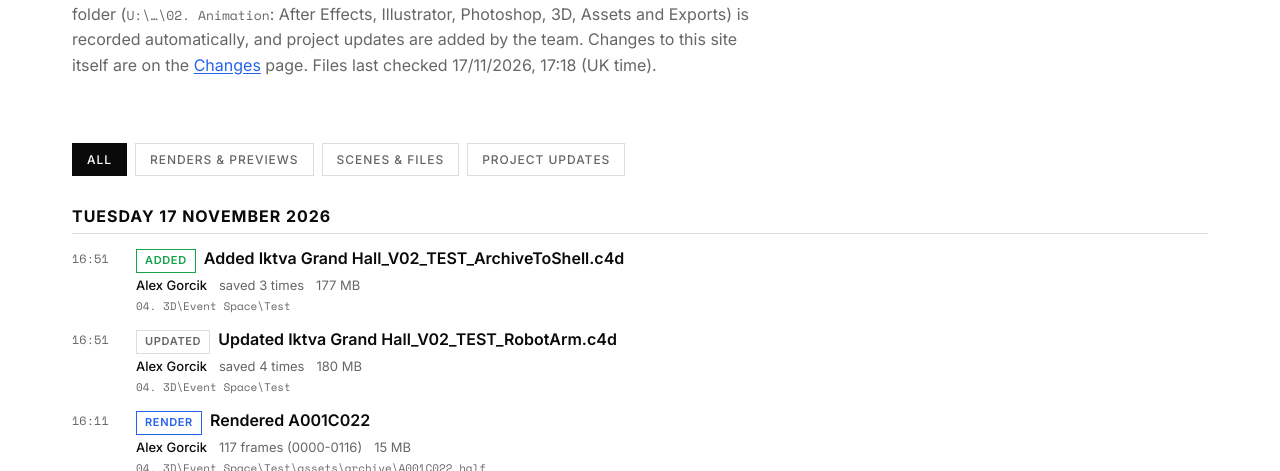
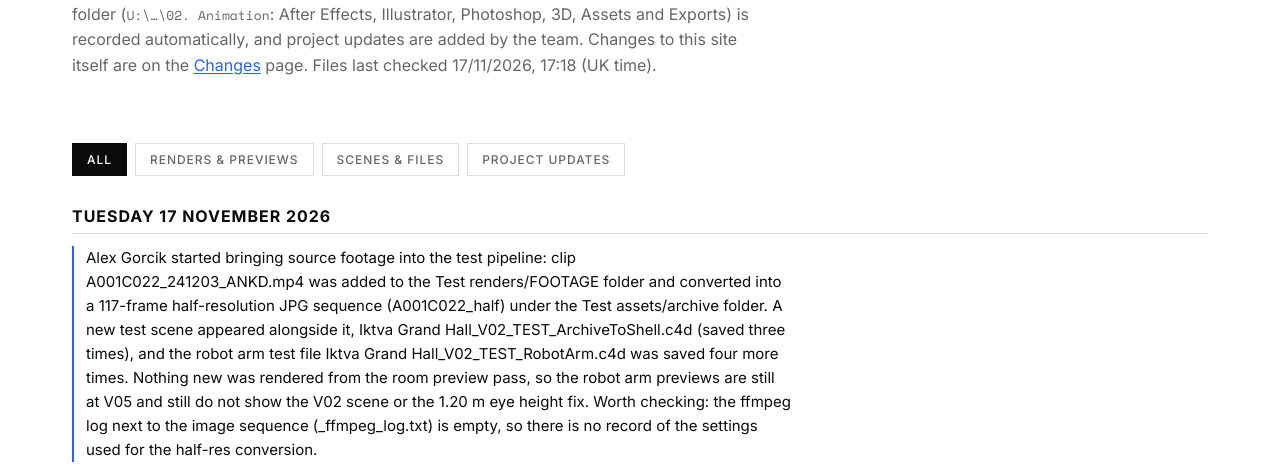
Before and after one commit to rd-code-storage/iktva, an Astro site: page /iktva/timeline in a window 1280 px wide. Shown: the part 269-740 px from the top of the page. Built offline with nearby package versions, Linux system fonts and the light colour scheme; Astro itself is replaced by a stand-in of ours.

Commit message:
Daily summary 17/11/2026
Co-Authored-By: Claude <noreply@anthropic.com>

```diff
--- a/src/content/summaries.json
+++ b/src/content/summaries.json
@@ -1,4 +1,8 @@
 [
+  {
+    "date": "2026-11-17",
+    "summary": "Alex Gorcik started bringing source footage into the test pipeline: clip A001C022_241203_ANKD.mp4 was added to the Test renders/FOOTAGE folder and converted into a 117-frame half-resolution JPG sequence (A001C022_half) under the Test assets/archive folder. A new test scene appeared alongside it, Iktva Grand Hall_V02_TEST_ArchiveToShell.c4d (saved three times), and the robot arm test file Iktva Grand Hall_V02_TEST_RobotArm.c4d was saved four more times. Nothing new was rendered from the room preview pass, so the robot arm previews are still at V05 and still do not show the V02 scene or the 1.20 m eye height fix. Worth checking: the ffmpeg log next to the image sequence (_ffmpeg_log.txt) is empty, so there is no record of the settings used for the half-res conversion."
+  },
   {
     "date": "2026-11-16",
     "summary": "Alex Gorcik moved the robot arm test scene on from V01 to V02 (Iktva Grand Hall_V02_TEST_RobotArm.c4d) and added an LED texture check image for an 8 m radius, 9.25 m high wall, the first work on that test file since 11/11. Nothing was rendered today, so the room previews are still at V05 and none of them show the V02 scene or the 1.20 m eye height fix. The LED sizes behind that texture check are still working values, as the staging team has not confirmed size, curve or pixel pitch, and the DELIVER scale 0.1 caveat on the test file is worth re-checking in V02 before anything is delivered from it."
```
Also changed, not shown: STATUS.md (+1 -0 lines).
